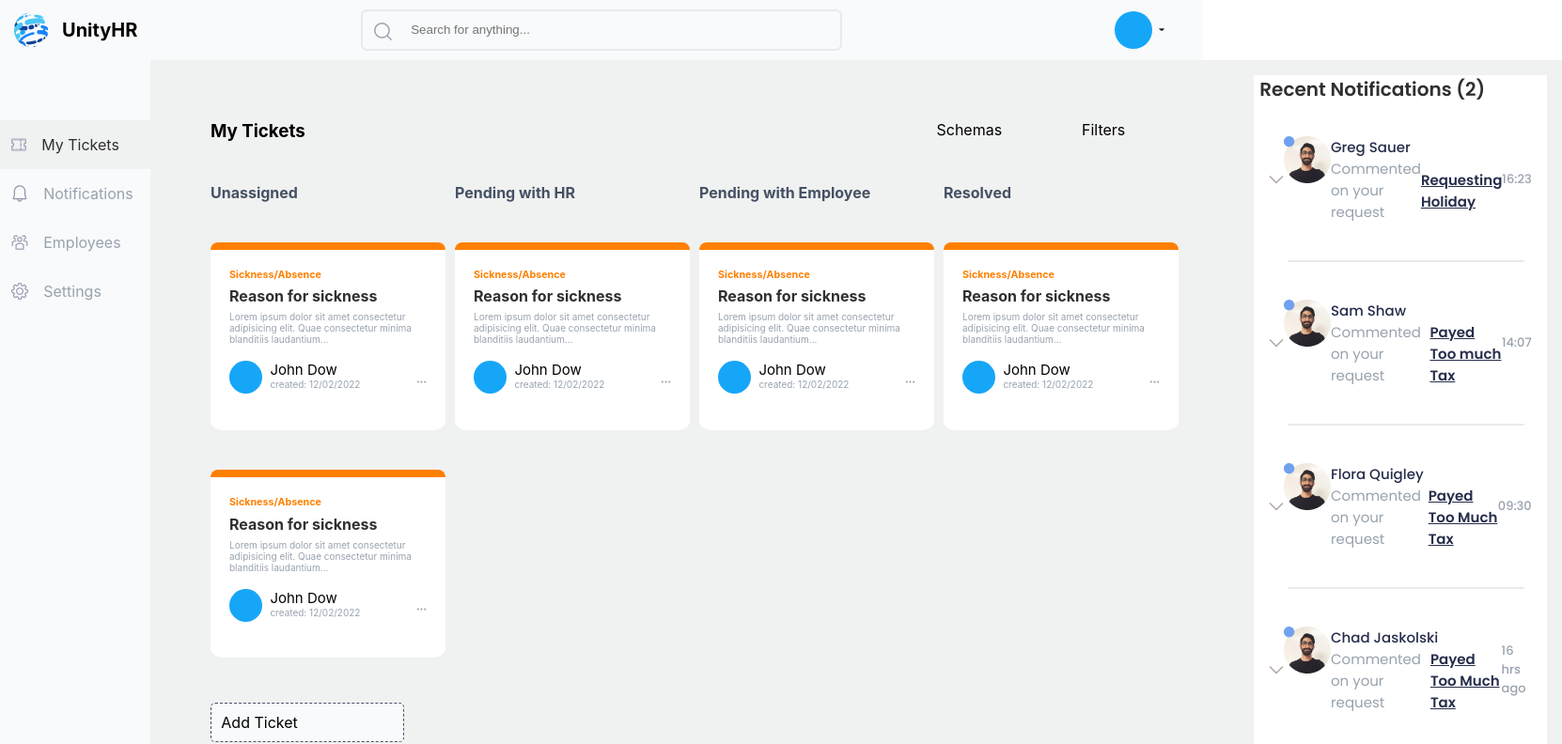
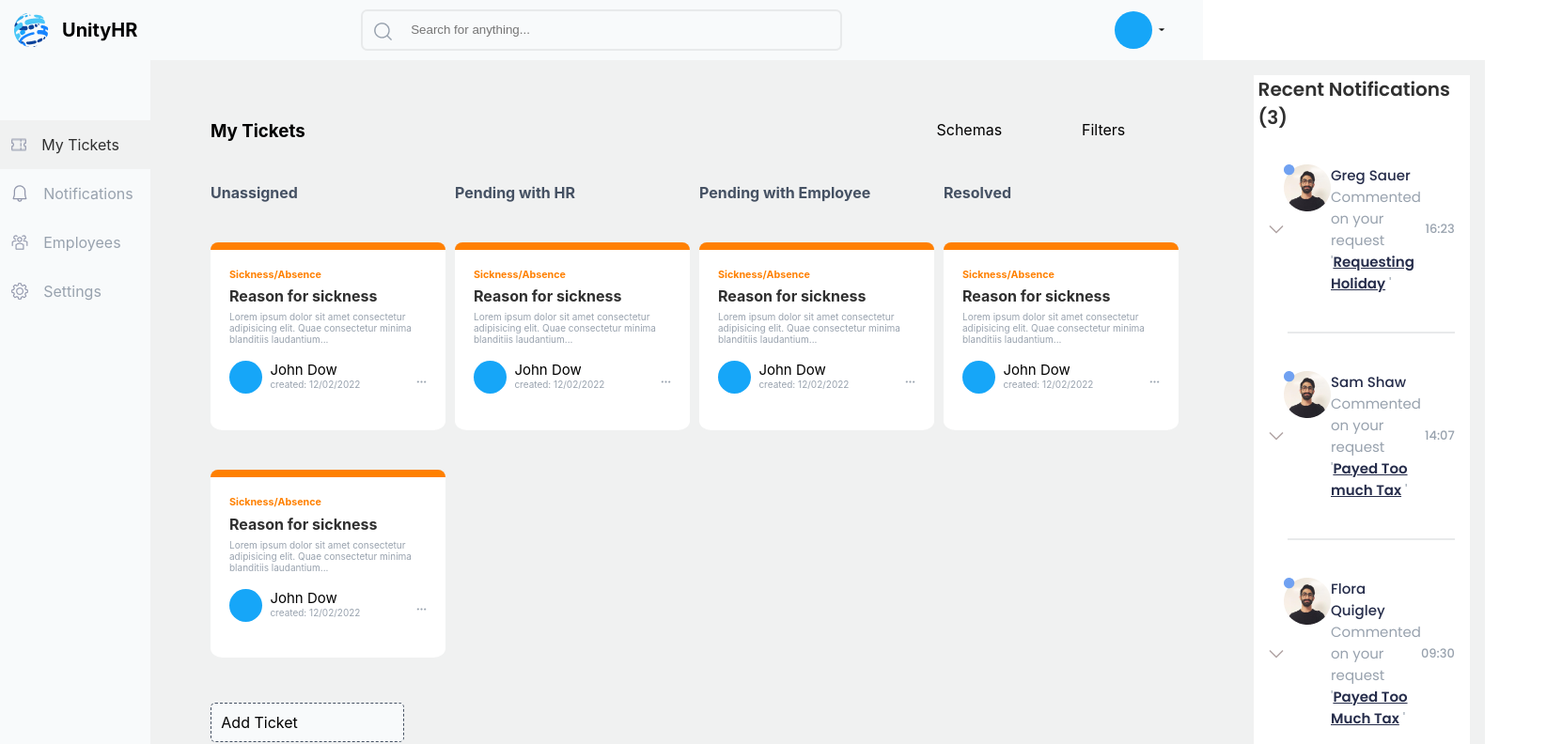
Before and after one commit to nology-tech/march-unityhr, a React (Create React App) app: page /dashboard in a window 1280 px wide. Shown: the top 792 px of the page at 94% size, 1662 px wide, since content can reach past the window. Built offline with nearby package versions, Linux system fonts and the light colour scheme.

Commit message:
added unread notifications count

```diff
--- a/src/components/Notification/Notification.jsx
+++ b/src/components/Notification/Notification.jsx
@@ -1,13 +1,23 @@
 import "./Notification.scss";
-import React from "react";
+
 import downArrowHead from "../../assets/images/down-arrowHead.png";
 import userImage from "../../assets/images/user-image-GregSauer.png";
 import blueCircle from "../../assets/images/blue-circle.png";
+import React, {useEffect } from "react";
 
-const Notification = ({ userName, ticketTitle, dateTime }) => {
+const Notification = ({ userName, ticketTitle, dateTime, isRead }) => {
+
+ /*  const [showAsUnread, setShowAsUnread]=useState(false); */
+
   console.log(userName);
   console.log(ticketTitle);
   console.log(dateTime);
+   // read the record for the comment
+   /* const toggleNotification =()=>{
+    if (isRead="true") {
+    setShowAsUnread(showAsUnread)
+    }
+  } */
   return (
     <section className="notification-section">
       <div className="container">
@@ -33,13 +43,16 @@ const Notification = ({ userName, ticketTitle, dateTime }) => {
               {userName}
             </div>
             <div className="container__notification-details-comments">
-              Commented on your request
-              <a
-                className="container__notification-details-ticketLink"
-                href="https://github.com/nology-tech/march-unityhr"
-              >
-                {ticketTitle}
-              </a>
+              <p>
+                Commented on your request '
+                <a
+                  className="container__notification-details-ticketLink"
+                  href="https://github.com/nology-tech/march-unityhr"
+                >
+                  {ticketTitle}
+                </a>{" "}
+                '{" "}
+              </p>
             </div>
           </div>
           <div className="container__time">{dateTime}</div>
--- a/src/containers/NotificationBoard/NotificationBoard.jsx
+++ b/src/containers/NotificationBoard/NotificationBoard.jsx
@@ -1,13 +1,20 @@
 import "./NotificationBoard.scss";
 import React from "react";
 import NotificationList from "../NotificationList/NotificationList";
+import employees from "../../data/employee";
 
 const NotificationBoard = () => {
+
+
+  const unreadNotifications = employees.filter(
+    (employee) => employee.commentIsRead === "true"
+  ).length;
+
   return (
     <div className="notificationBoard">
       <div className="notificationBoard__container">
         <h2 className="notificationBoard__container__heading">
-          Recent Notifications (2)
+          Recent Notifications ({unreadNotifications})
         </h2>
         <div className="notificationBoard__container__listOfNotifications">
           <NotificationList />
--- a/src/containers/NotificationList/NotificationList.jsx
+++ b/src/containers/NotificationList/NotificationList.jsx
@@ -3,12 +3,16 @@ import React from "react";
 import Notification from "../../components/Notification/Notification";
 import employees from "../../data/employee";
 
+
 const NotificationList = () => {
+  // images to be updated
+  // list only 15 latest notifications
   const notificationJSX = employees.map((employee, index) => (
     <Notification
       userName={employee.userName}
       ticketTitle={employee.ticketTitle}
       dateTime={employee.dateTime}
+      isRead={employee.commentIsRead}
     />
   ));
 
@@ -18,18 +22,18 @@ const NotificationList = () => {
 export default NotificationList;
 
 // --------------------------------------------------------------------
-// fix the ticket title display
-// fix the time display
+
+
 
 // unread notification toggle with blue dot
-// number of unread notifications listed in heading
 
-// images to be updated
 
-// list only 15 latest notifications
+
+
+
 
 // time display different format in the list view
-
+// fix the time display
 // --------------------------------------------------------------------
 
 // Clicking anywhere in this area (between the horizontal lines) will toggle the dropdown menu
```
